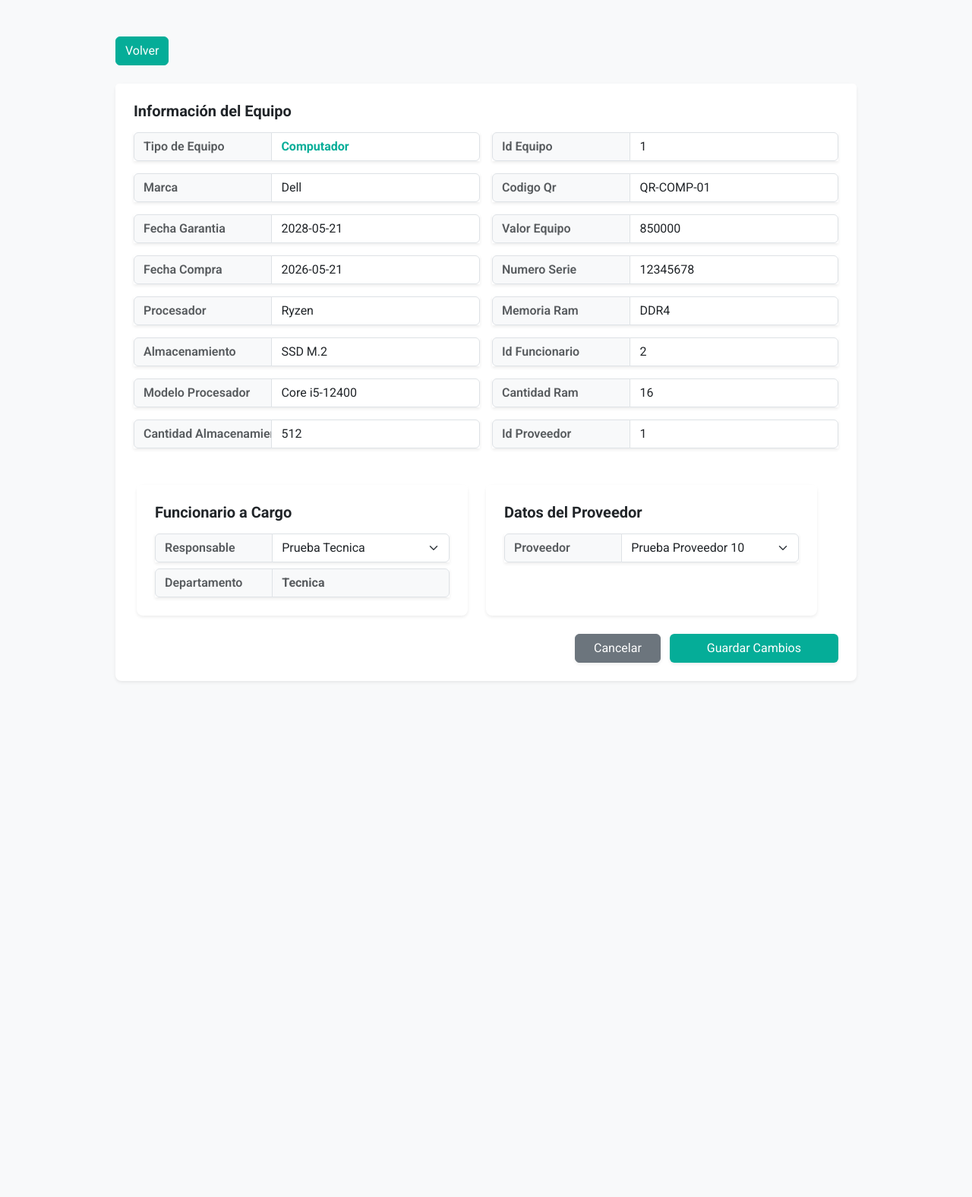
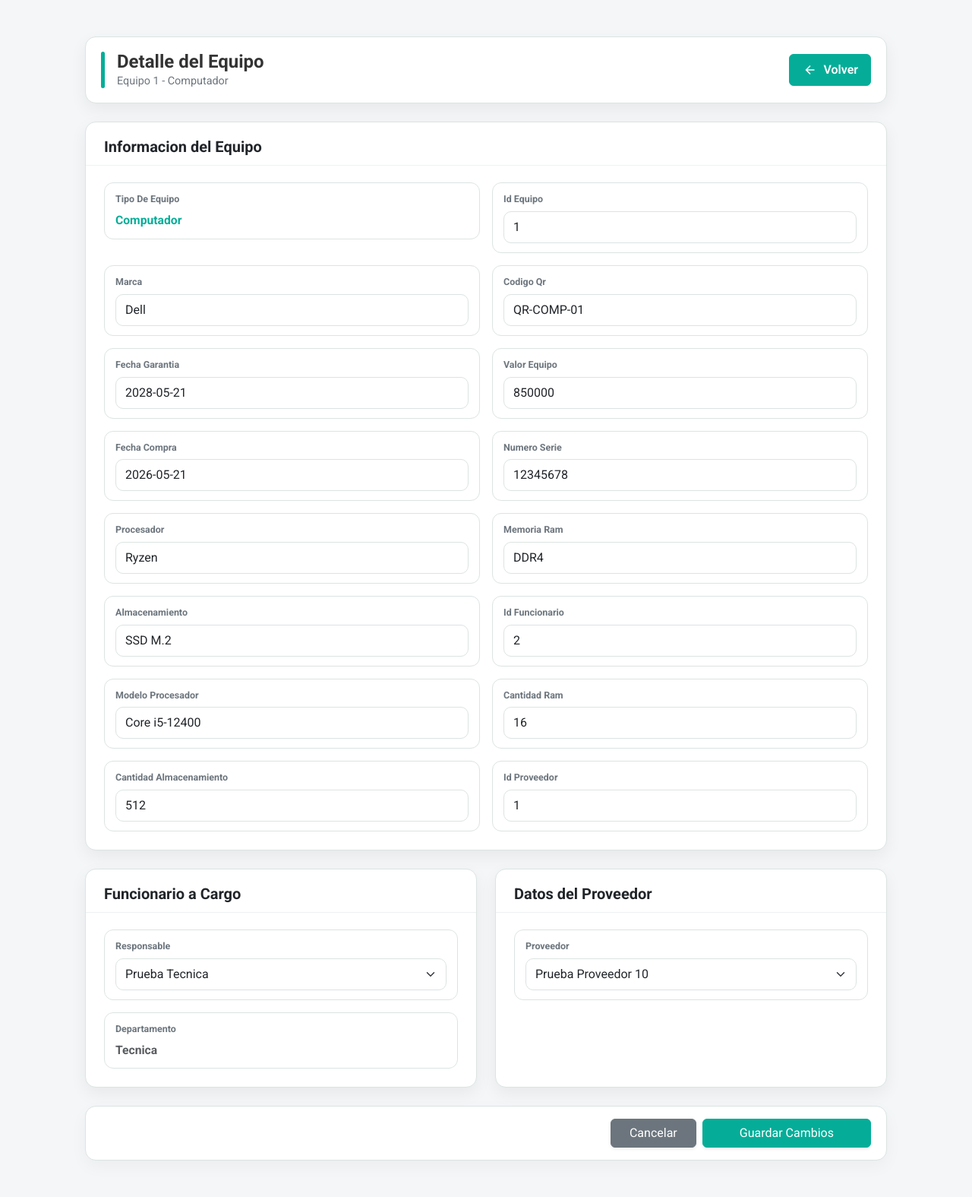
Before and after one commit to bsantander/Proyecto-TIS-1-E3-2026, a PHP site: page /Pages_Admin/equipos_detalle.php?id=1&tipo=Computador&modo=editar in a window 1280 px wide. Shown: the whole page at 76% size. Before the commit the page ends 897 px from the top, so only its background shows below. Run offline with PHP 8.4, Linux system fonts and the light colour scheme; data comes from the database, SQL or seed files in the repository.

Commit message:
Mejoramiento de la interfaz

```diff
--- a/Pages_Admin/equipos_detalle.php
+++ b/Pages_Admin/equipos_detalle.php
@@ -17,12 +17,10 @@ if ($_SERVER['REQUEST_METHOD'] == 'POST') {
 $data = obtenerDatosCompletos($conexion, $id, $tipo);
 $listaFuncionarios = obtenerTodosFuncionarios($conexion);
 $listaproovedores = obtenerTodosProveedores($conexion);
-
 ?>
 
 <!doctype html>
 <html lang="es">
-<head>
 <head>
     <meta charset="UTF-8">
     <meta name="viewport" content="width=device-width, initial-scale=1.0">
@@ -30,65 +28,78 @@ $listaproovedores = obtenerTodosProveedores($conexion);
     <link href="https://cdn.jsdelivr.net/npm/bootstrap@5.3.3/dist/css/bootstrap.min.css" rel="stylesheet">
     <link rel="stylesheet" href="https://cdn.jsdelivr.net/npm/bootstrap-icons@1.11.3/font/bootstrap-icons.min.css">
     <link href="https://fonts.googleapis.com/css2?family=Material+Symbols+Outlined" rel="stylesheet" />
-    <link rel="stylesheet" href="../assets/style.css">
+    <link rel="stylesheet" href="../assets/style.css?v=5">
     <script src="../assets/script.js" defer></script>
     <link rel="preconnect" href="https://fonts.googleapis.com">
     <link rel="preconnect" href="https://fonts.gstatic.com" crossorigin>
     <link href="https://fonts.googleapis.com/css2?family=Roboto:ital,wght@0,100..900;1,100..900&display=swap" rel="stylesheet">
+</head>
+<body class="detalle-page">
 
-</head>
-</head>
-<body class="bg-light">
-
-<div class="container my-5" style="max-width: 1000px;">
-    <a href="equipos.php" class="btn btn-secondary mb-4" style="background-color: #05ad98; border-color: #05ad98;">Volver</a>
-
+<div class="detalle-contenedor container my-5">
     <form method="POST">
         <input type="hidden" name="id" value="<?php echo $id; ?>">
         <input type="hidden" name="tipo" value="<?php echo $tipo; ?>">
 
-        <div class="card shadow-sm border-0 rounded-3 mb-4" style="border-top: 3px solid #05ad98;">
-            <div class="card-header bg-white p-4 border-0 pb-2">
-                <h3 class="fs-5 fw-bold m-0 text-dark">Información del Equipo</h3>
+        <div class="titulo-seccion d-flex justify-content-between align-items-center mb-4">
+            <div class="d-flex align-items-center gap-3">
+                <div class="titulo-seccion-linea"></div>
+                <div>
+                    <h1 class="fs-4 fw-bold m-0" style="color: #333333;">Detalle del Equipo</h1>
+                    <p class="titulo-seccion-texto m-0">Equipo <?php echo $id; ?> - <?php echo $tipo; ?></p>
                 </div>
-            <div class="card-body p-4 pt-2">
+            </div>
 
+            <a href="equipos.php" class="btn button d-flex align-items-center gap-2 px-3 py-2 fw-semibold">
+                <span class="material-symbols-outlined fs-5">arrow_back</span>
+                Volver
+            </a>
+        </div>
+
+        <div class="detalle-card mb-4">
+            <div class="detalle-card-header">
+                <h2 class="fs-5 fw-bold m-0 text-dark">Informacion del Equipo</h2>
+            </div>
+
+            <div class="detalle-card-body">
                 <div class="row g-3">
-
                     <div class="col-md-6">
-                        <div class="input-group shadow-sm h-100">
-                            <span class="input-group-text bg-light text-muted fw-semibold" style="width: 40%; min-width: 140px;">Tipo de Equipo</span>
-                            <div class="form-control bg-white fw-bold" style ="color:#05ad98" ><?php echo $tipo; ?></div>
+                        <div class="detalle-campo">
+                            <span class="detalle-label">Tipo de Equipo</span>
+                            <div class="detalle-valor detalle-valor-principal"><?php echo $tipo; ?></div>
                         </div>
                     </div>
 
                     <?php foreach ($data['equipo'] as $col => $val): ?>
                         <div class="col-md-6">
-                            <div class="input-group shadow-sm h-100">
-                                <span class="input-group-text bg-light text-muted fw-semibold text-capitalize" style="width: 40%; min-width: 140px;">
-                                    <?php echo str_replace('_', ' ', $col); ?>
-                                </span>
+                            <div class="detalle-campo">
+                                <span class="detalle-label"><?php echo str_replace('_', ' ', $col); ?></span>
 
                                 <?php if ($modo == 'editar'): ?>
-                                    <input type="text" name="<?php echo $col; ?>" value="<?php echo $val; ?>" class="form-control">
+                                    <input type="text" name="<?php echo $col; ?>" value="<?php echo $val; ?>" class="detalle-form-control form-control">
                                 <?php else: ?>
-                                    <div class="form-control bg-white text-dark fw-bold"><?php echo $val; ?></div>
+                                    <div class="detalle-valor"><?php echo $val; ?></div>
                                 <?php endif; ?>
                             </div>
                         </div>
                     <?php endforeach; ?>
+                </div>
+            </div>
+        </div>
 
         <div class="row g-4 mb-4">
             <div class="col-md-6">
-                            <div class="card shadow-sm border-0 rounded-3 h-100" style="border-top: 3px solid #6c757d;">
-                                <div class="card-header bg-white p-4 border-0 pb-2">
-                                    <h3 class="fs-5 fw-bold m-0 text-dark">Funcionario a Cargo</h3>
+                <div class="detalle-card h-100">
+                    <div class="detalle-card-header">
+                        <h2 class="fs-5 fw-bold m-0 text-dark">Funcionario a Cargo</h2>
                     </div>
-                                <div class="card-body p-4 pt-2">
-                                    <div class="input-group shadow-sm mb-2">
-                                        <span class="input-group-text bg-light text-muted fw-semibold" style="width: 40%; min-width: 130px;">Responsable</span>
+
+                    <div class="detalle-card-body">
+                        <div class="detalle-campo mb-3">
+                            <span class="detalle-label">Responsable</span>
+
                             <?php if ($modo == 'editar'): ?>
-                                            <select name="id_funcionario" class="form-select">
+                                <select name="id_funcionario" class="detalle-form-control form-select">
                                     <?php foreach ($listaFuncionarios as $f): ?>
                                         <option value="<?php echo $f['id_funcionario']; ?>" <?php echo ($f['id_funcionario'] == ($data['funcionario']['id_funcionario'] ?? '')) ? 'selected' : ''; ?>>
                                             <?php echo $f['nombre_completo']; ?>
@@ -96,14 +107,13 @@ $listaproovedores = obtenerTodosProveedores($conexion);
                                     <?php endforeach; ?>
                                 </select>
                             <?php else: ?>
-                                            <div class="form-control bg-white text-dark fw-bold">
-                                                <?php echo $data['funcionario']['nombre'] ?? 'Sin asignar'; ?>
-                                            </div>
+                                <div class="detalle-valor"><?php echo $data['funcionario']['nombre'] ?? 'Sin asignar'; ?></div>
                             <?php endif; ?>
                         </div>
-                                    <div class="input-group shadow-sm">
-                                        <span class="input-group-text bg-light text-muted fw-semibold" style="width: 40%; min-width: 130px;">Departamento</span>
-                                        <div class="form-control bg-light text-muted fw-bold">
+
+                        <div class="detalle-campo">
+                            <span class="detalle-label">Departamento</span>
+                            <div class="detalle-valor text-muted">
                                 <?php echo $data['funcionario']['nombre_departamento'] ?? 'Sin asignar'; ?>
                             </div>
                         </div>
@@ -112,15 +122,17 @@ $listaproovedores = obtenerTodosProveedores($conexion);
             </div>
 
             <div class="col-md-6">
-                            <div class="card shadow-sm border-0 rounded-3 h-100" style="border-top: 3px solid #6c757d;">
-                                <div class="card-header bg-white p-4 border-0 pb-2">
-                                    <h3 class="fs-5 fw-bold m-0 text-dark">Datos del Proveedor</h3>
+                <div class="detalle-card h-100">
+                    <div class="detalle-card-header">
+                        <h2 class="fs-5 fw-bold m-0 text-dark">Datos del Proveedor</h2>
                     </div>
-                                <div class="card-body p-4 pt-2">
-                                    <div class="input-group shadow-sm">
-                                        <span class="input-group-text bg-light text-muted fw-semibold" style="width: 40%; min-width: 130px;">Proveedor</span>
+
+                    <div class="detalle-card-body">
+                        <div class="detalle-campo">
+                            <span class="detalle-label">Proveedor</span>
+
                             <?php if ($modo == 'editar'): ?>
-                                            <select name="id_proveedor" class="form-select">
+                                <select name="id_proveedor" class="detalle-form-control form-select">
                                     <?php foreach ($listaproovedores as $f): ?>
                                         <option value="<?php echo $f['id_proveedor']; ?>" <?php echo ($f['id_proveedor'] == $data['proveedor']['id_proveedor']) ? 'selected' : ''; ?>>
                                             <?php echo $f['nombre_completo']; ?>
@@ -128,30 +140,25 @@ $listaproovedores = obtenerTodosProveedores($conexion);
                                     <?php endforeach; ?>
                                 </select>
                             <?php else: ?>
-                                            <div class="form-control bg-white text-dark fw-bold">
-                                                <?php echo $data['proveedor']['nombre_completo'] ?? 'Sin asignar'; ?>
-                                            </div>
+                                <div class="detalle-valor"><?php echo $data['proveedor']['nombre_completo'] ?? 'Sin asignar'; ?></div>
                             <?php endif; ?>
                         </div>
                     </div>
                 </div>
             </div>
         </div>
-                </div>
-                <div class="text-end">
+
+        <div class="detalle-acciones d-flex justify-content-end gap-2">
             <?php if ($modo == 'ver'): ?>
-                        <a href="?id=<?php echo $id; ?>&tipo=<?php echo $tipo; ?>&modo=editar" class="btn px-5 shadow-sm" style="background-color: #05ad98; color: white;">Editar</a>
+                <a href="?id=<?php echo $id; ?>&tipo=<?php echo $tipo; ?>&modo=editar" class="btn button px-5 shadow-sm">Editar</a>
             <?php else: ?>
-                            <a href="?id=<?php echo $id; ?>&tipo=<?php echo $tipo; ?>" class="btn btn-secondary px-4 me-2 shadow-sm">Cancelar</a>
-                            <button type="submit" class="btn px-5 shadow-sm" style="background-color: #05ad98; color: white;">Guardar Cambios</button>
+                <a href="?id=<?php echo $id; ?>&tipo=<?php echo $tipo; ?>" class="btn btn-secondary px-4 shadow-sm">Cancelar</a>
+                <button type="submit" class="btn button px-5 shadow-sm">Guardar Cambios</button>
             <?php endif; ?>
         </div>
     </form>
 </div>
-            </div>
-        </div>
-        </div>
+
 <script src="https://cdn.jsdelivr.net/npm/bootstrap@5.3.3/dist/js/bootstrap.bundle.min.js"></script>
-</div>
 </body>
 </html>
--- a/assets/style.css
+++ b/assets/style.css
@@ -1,123 +1,170 @@
-/*Letra Roboto*/
-*{
+/* Base */
+* {
     font-family: "Roboto", sans-serif;
     font-optical-sizing: auto;
     font-style: normal;
-  font-variation-settings:
-    "wdth" 100;
+    font-variation-settings: "wdth" 100;
 }
 
-/*Barra_Lateral */
+/* Barra lateral */
 .Barra_Izquierda_Index_active {
     background: linear-gradient(10deg, #05ad98, #047a6c);
     transition: background-color 0.2s ease;
     width: 150px;
-
 }
 
-
-/* Secion */
+/* Inicio de sesion */
 .inicio_secion {
+    border: 1px solid rgba(0, 0, 0, 0.08);
     border-radius: 18px;
     box-shadow: 0 18px 60px rgba(0, 0, 0, 0.08);
-        border: 1px solid rgba(0, 0, 0, 0.08);
 }
+
 .campos_inicio_secion {
-        border-radius: 12px;
     background: #f8fbfa;
     border: 1px solid #dbe4e2;
+    border-radius: 12px;
     height: 55px;
-}
-.button {
-        background-color: #05ad98;
-        border-color: #05ad98;
-        color: white;
-}
-.button:hover {
-        background-color: #049a86;
-        border-color: #049a86;
 }
 
 .campos_inicio_secion:focus {
     border-color: #05ad98;
     box-shadow: 0 0 0 0.25rem rgba(5, 173, 152, 0.25);
 }
-.button.button {
+
+/* Boton principal reutilizable */
+.button {
     background-color: #05ad98;
     border-color: #05ad98;
+    color: white;
 }
-.button.button:hover {
+
+.button:hover,
+.button:focus {
     background-color: #049a86;
     border-color: #049a86;
+    color: white;
 }
 
-.campos_inicio_secion:focus {
-    border-color: #05ad98;
-    box-shadow: 0 0 0 0.25rem rgba(5, 173, 152, 0.25);
-}
-.button.button {
-    background-color: #05ad98;
-    border-color: #05ad98;
-}
-.button.button:hover {
-    background-color: #049a86;
-    border-color: #049a86;
+/* Titulo de seccion */
+.titulo-seccion {
+    background: #ffffff;
+    border: 1px solid #dbe4e2;
+    border-radius: 14px;
+    padding: 18px 20px;
+    box-shadow: 0 8px 22px rgba(0, 0, 0, 0.06);
 }
 
-
-/*Mini ventana configuracion*/
-
-.miniventana {
-    border: none;
-    border-radius: 12px;
-    padding: 24px;
-    box-shadow: 0 10px 30px rgba(0,0,0,0.2);
-    max-width: 450px;
-    width: 100%;
-}
-.miniventana::backdrop {
-    background-color: rgba(0, 0, 0, 0.4);
-    backdrop-filter: blur(3px);
-}
-.miniventana:focus-visible {
-    outline: none;
+.titulo-seccion-linea {
+    width: 5px;
+    height: 48px;
+    border-radius: 999px;
+    background-color: #05ad98;
+    flex-shrink: 0;
 }
 
+.titulo-seccion-texto {
+    color: #6c757d;
+    font-size: 0.9rem;
+}
 
-/*Equipos*/
+/* Equipos */
+.Buttons_equipo {
+    border-color: black;
+    font-weight: bold;
+    margin: 0 5px;
+    padding: 10px;
+}
 
-.Buttons_equipo:hover{
+.Buttons_equipo:hover {
     border-color: #05ad98;
     color: #05ad98;
-
 }
 
-.Buttons_equipo{
-        margin: 0 5px;
-        padding:10px;
-        font-weight: bold;
-        border-color: black;
-
-}
-
-/*Buscador*/
-
+/* Formularios de busqueda y filtros */
 .Buscador::placeholder {
     color: black;
 }
 
-.Buscador:focus {
+.Buscador:focus,
+.Filtro:focus {
     border-color: #05ad98;
     box-shadow: 0 0 0 0.2rem rgba(5, 173, 152, 0.25);
 }
-
-/*Filtro*/
 
 .Filtro::placeholder {
     color: black;
 }
 
-.Filtro:focus {
+/* Detalle de equipos */
+.detalle-page {
+    background: #f4f6f8;
+}
+
+.detalle-contenedor {
+    max-width: 1080px;
+}
+
+.detalle-card {
+    background: #ffffff;
+    border: 1px solid #dbe4e2;
+    border-radius: 14px;
+    box-shadow: 0 8px 22px rgba(0, 0, 0, 0.06);
+    overflow: hidden;
+}
+
+.detalle-card-header {
+    border-bottom: 1px solid #edf2f1;
+    padding: 20px 24px 12px;
+}
+
+.detalle-card-body {
+    padding: 22px 24px 24px;
+}
+
+.detalle-campo {
+    background: #ffffff;
+    border: 1px solid #dbe4e2;
+    border-radius: 12px;
+    min-height: 74px;
+    padding: 12px 14px;
+}
+
+.detalle-label {
+    color: #6c757d;
+    display: block;
+    font-size: 0.78rem;
+    font-weight: 700;
+    margin-bottom: 6px;
+    text-transform: capitalize;
+}
+
+.detalle-valor {
+    color: #263238;
+    font-size: 0.98rem;
+    font-weight: 700;
+    overflow-wrap: anywhere;
+}
+
+.detalle-valor-principal {
+    color: #05ad98;
+}
+
+.detalle-form-control {
+    border-color: #dbe4e2;
+    border-radius: 10px;
+    min-height: 42px;
+}
+
+.detalle-form-control:focus {
     border-color: #05ad98;
-    box-shadow: 0 0 0 0.2rem rgba(5, 173, 152, 0.25);
+    box-shadow: 0 0 0 0.2rem rgba(5, 173, 152, 0.18);
 }
+
+.detalle-acciones {
+    background: #ffffff;
+    border: 1px solid #dbe4e2;
+    border-radius: 14px;
+    box-shadow: 0 8px 22px rgba(0, 0, 0, 0.04);
+    padding: 16px 20px;
+}
--- a/conexion.php
+++ b/conexion.php
@@ -1,6 +1,6 @@
 <?php
 $host = "localhost";
-$dbname = "bdd_tis";
+$dbname = "bdd_tis_2";
 $username = "root";
 $password = "";
 
```
Also changed, not shown: Pages_Admin/departamentos.php (+17 -20 lines), Pages_Admin/equipos.php (+8 -2 lines), Pages_Admin/funcionarios.php (+19 -20 lines), Pages_Admin/proveedores.php (+19 -6 lines), models/Mod_Proveedores.php (+18 -7 lines). Lines whose indentation alone changed are shown as unchanged.
